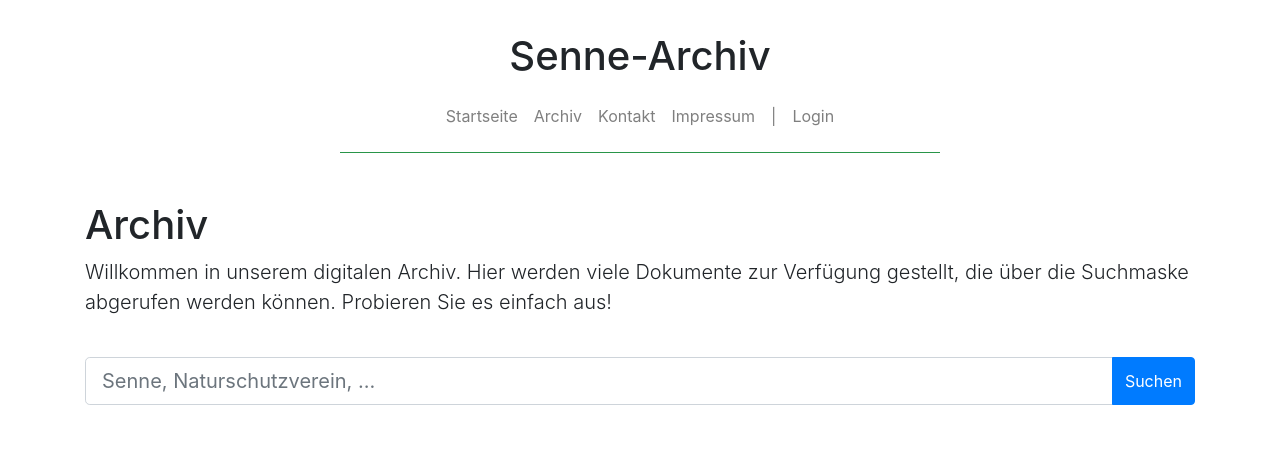
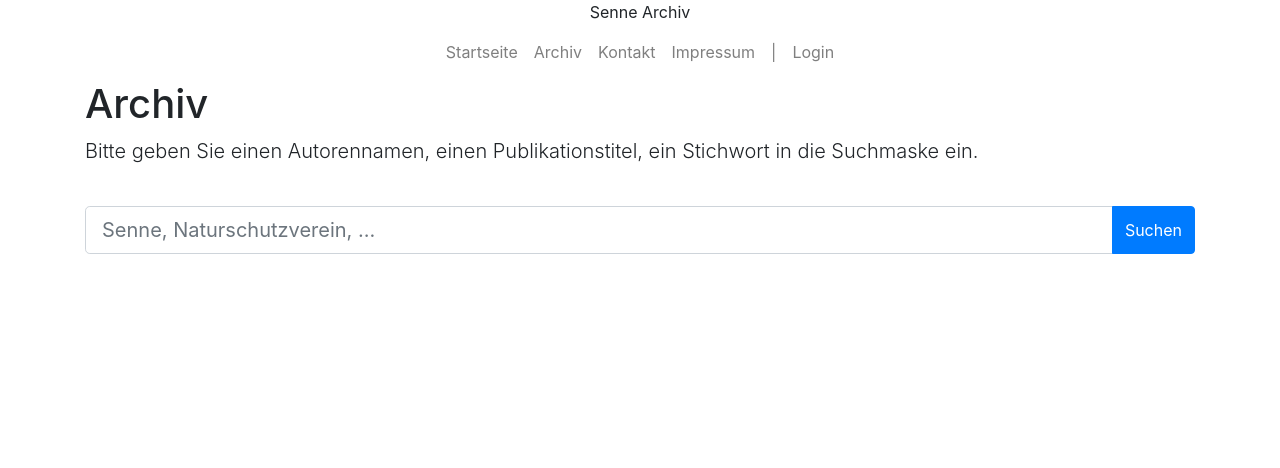
Before and after one commit to n2o/senne-archive-django, a Django app: page /archiv/ in a window 1280 px wide. Shown: the top 468 px of the page. Run offline with Django 3.2, Linux system fonts and the light colour scheme; style sheets or scripts are compiled from the project's sources; some libraries are stand-ins or nearby versions.

Commit message:
Update text contents

```diff
--- a/archive/templates/archive/index.html
+++ b/archive/templates/archive/index.html
@@ -2,11 +2,17 @@
 
 {% load staticfiles %}
 
+{% block page-title %}
+  Archiv
+{% endblock %}
+
+{% block page-header %}
+  Archiv
+{% endblock %}
+
 {% block content %}
-  <h1>Archiv</h1>
   <p class="lead">
-    Willkommen in unserem digitalen Archiv. Hier werden viele Dokumente zur Verfügung gestellt, die über die Suchmaske
-    abgerufen werden können. Probieren Sie es einfach aus!
+    Bitte geben Sie einen Autorennamen, einen Publikationstitel, ein Stichwort in die Suchmaske ein.
   </p>
 
   <br>
--- a/senne/templates/base.html
+++ b/senne/templates/base.html
@@ -6,20 +6,24 @@
   <meta charset="utf-8">
   <meta http-equiv="X-UA-Compatible" content="IE=edge">
   <meta name="viewport" content="width=device-width, initial-scale=1">
-
   <meta name="description" content="">
   <meta name="author" content="">
 
   <link rel="stylesheet" href="{% static 'bootstrap/dist/css/bootstrap.min.css' %}">
   <link rel="stylesheet" href="{% static 'css/site.css' %}">
 
-  <title>Senne Naturschutzverein</title>
+  <title>
+    Naturschutz-Stiftung Senne ::
+    {% block page-title %}{% endblock %}
+  </title>
 </head>
 
 <body role="document">
 
-<div class="header text-center" style="padding-top: 2rem;">
-  <h1>Senne-Archiv</h1>
+<div id="site-header-wrapper" class="text-center">
+  <span id="site-header">
+    Senne Archiv
+  </span>
 </div>
 
 <nav class="navbar navbar-expand-lg navbar-light">
@@ -45,34 +49,16 @@
   </div>
 </nav>
 
-<style>
-  .underline {
-    border-top: 1px solid #299549;
-    width: 600px;
-    margin: 0.5em auto 0;
-    padding-bottom: 3em;
-  }
-
-  .underline-small {
-    border-top: 1px solid #299549;
-    width: 200px;
-    margin: 0.5em auto 0;
-    padding-bottom: 2em;
-  }
-
-  .spacer {
-    padding: 2rem 0;
-  }
-</style>
-
 <div class="underline"></div>
 
 <div id="content" class="container">
+  <div class="page-header">
+    <h1>{% block page-header %}{% endblock %}</h1>
+  </div>
+
   {% block content %}
   {% endblock %}
 </div>
-
-<div style="padding-bottom: 2rem;"></div>
 
 <script src="{% static 'jquery/dist/jquery.slim.min.js' %}"></script>
 <script src="{% static 'bootstrap/dist/js/bootstrap.min.js' %}"></script>
```
Also changed, not shown: senne/templates/index.html (+46 -20 lines).
